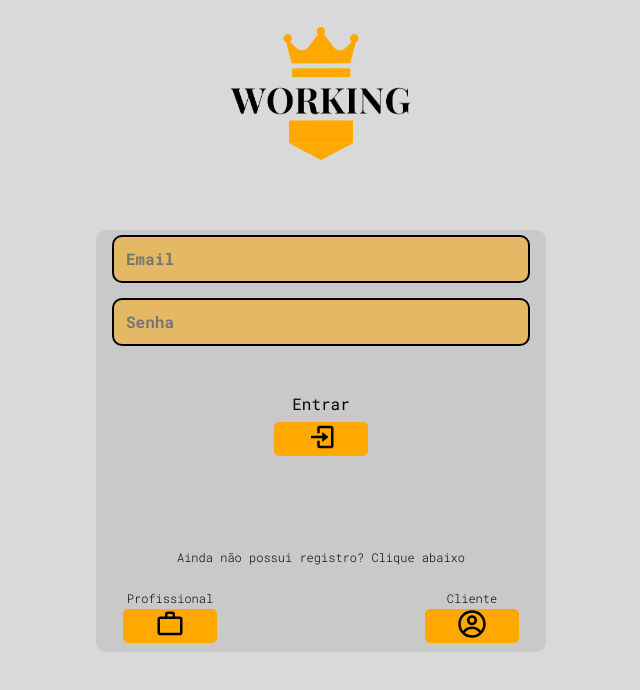
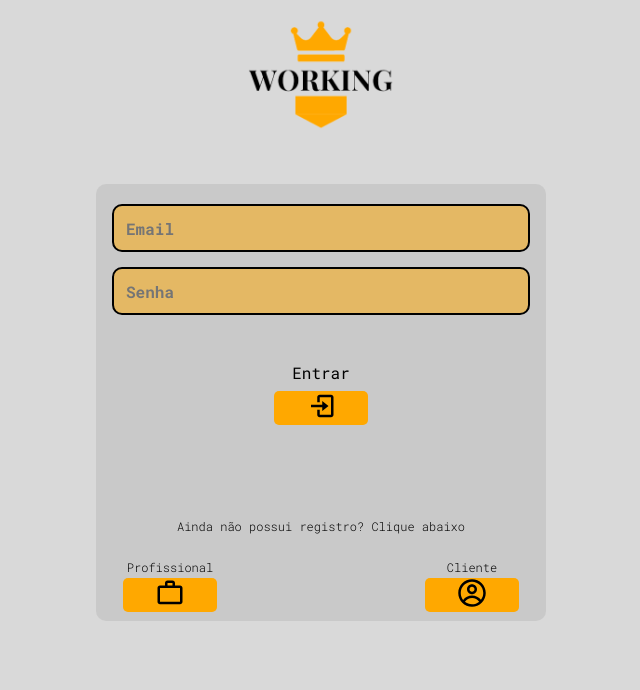
Before and after one commit to JoabeConrado19/WorKing, a React (Create React App) app: page /login in a window 1280 px wide. Shown: the top 690 px of the page, without its empty margins (319-959 px from the left). Built offline with nearby package versions, Linux system fonts and the light colour scheme.

Commit message:
Fix : develop

```diff
--- a/src/styles/StyledLoginPage.ts
+++ b/src/styles/StyledLoginPage.ts
@@ -8,7 +8,23 @@ export const StyledLoginPage = styled.div`
     flex-direction: column;
 
     figure > img{
-        width: 250px;
+        width: 200px;
+    }
+
+    .iconEntrar {
+        width: 30px;
+        height: 30px;
+    }
+
+
+
+    button {
+        :hover{
+            transition: 0.2s;
+        background-color: transparent;
+        border: 1px solid #FFA800;
+        color: #FFA800;
+    }
     }
 
     .iconEntrar {
@@ -116,7 +132,7 @@ export const StyledLoginPage = styled.div`
     @media (min-width: 600px) {
         .divContainer {
             background-color: rgba(173, 173, 173, 0.37);
-            padding: 5px;
+            padding-top: 20px;
             width: 450px;
         }
 
```
Also changed, not shown: src/services/api.ts (line endings or trailing spaces).
